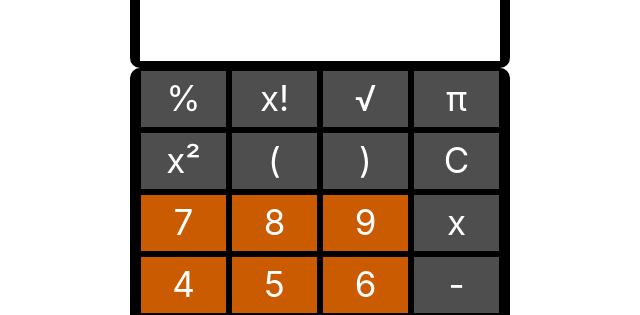
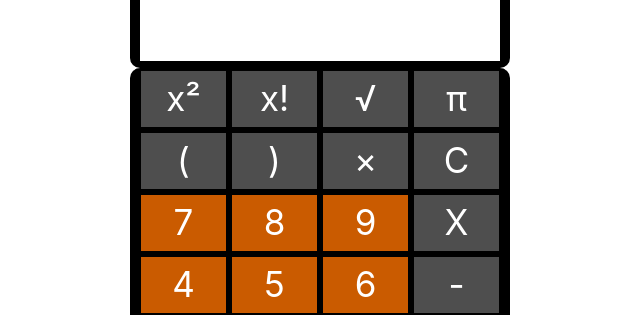
Before and after one commit to mahnoor-ali/LGM-Internship-WebDevelopment, a React (Create React App) app in the folder calculator/: page / in a window 1280 px wide. Shown: the part 158-473 px from the top of the page, without its empty margins (320-960 px from the left). Built offline with nearby package versions, Linux system fonts and the light colour scheme.

Commit message:
bug resolved and cancel entry function added

```diff
--- a/calculator/src/components/Calculator.js
+++ b/calculator/src/components/Calculator.js
@@ -8,11 +8,10 @@ export default function Calculator() {
     const [expression, setExpression] = useState('');
     const [visibleExpression, setVisibleExpression] = useState('');
     // const buttonsList = ['x²', 'log', 'ln', '(', ')', 'x!', 'C', 'CE', '%', '/', 'sin', '7', '8', '9', 'x', 'cos', '4', '5', '6', '-', 'tan', '1', '2', '3', '+', '√', 'π', '0', '.', '='];
-    const buttonsList = ['%', 'x!', '√', 'π', 'x²', '(', ')', 'C', '7', '8', '9', 'x', '4', '5', '6', '-', '1', '2', '3', '/', '.', '0', '=', '+'];
+    const buttonsList = ['x²', 'x!', '√', 'π', '(', ')', '×', 'C', '7', '8', '9', 'X', '4', '5', '6', '-', '1', '2', '3', '/', '.', '0', '=', '+'];
     const operand = ['0', '1', '2', '3', '4', '5', '6', '7', '8', '9'];
     const operatorFirst = ['(', '√']; //contains those operators that can be first in the expression
     const operatorLater = ['x²', 'x!', '%', '/', '-', '+', '*']; //contains those operators that cannot be first in the expression
-
 
     function Factorial(n) {
         var ans = 1;
@@ -25,11 +24,42 @@ export default function Calculator() {
         setExpression('');
     }
 
+    const clear = () => {    //clear screen
+        setExpression('');
+        setVisibleExpression('');
+        setResult('');
+        setLastCharacter('');
+    }
+
+    const clearEntry = () => {
+        setExpression(expression.slice(0, -1));
+        setVisibleExpression(expression.slice(0, -1));
+        setLastCharacter(expression.slice(expression.length - 1));
+    }
+
+    // check expression validity then evaluate the expression
+    const evaluate = () => {
+        if (expression.includes('(')) {
+            let count = 0;
+            for (let i = 0; i < expression.length; i++) {
+                if (expression[i] === '(') {
+                    count++;
+                }
+                else if (expression[i] === ')') {
+                    count--;
+                }
+            }
+            count === 0 ? setResult(eval(expression)) : setResult("BAD EXPRESSION");
+            setVisibleExpression(expression);
+        }
+        else {
+            setResult(eval(expression));
+            setVisibleExpression(expression);
+        }
+    }
+
+
     const evaluateExpression = (character) => {
-        if (character === 'x') {
-            character = "*";
-        }
-
         //if its invalid expression, return error and clear the screen and expression
         if ((lastCharacter === '' || (operatorFirst.includes(lastCharacter))) && (operatorLater.includes(character))) {
             // to avoid adding multiple operators in a row that results in an error
@@ -47,12 +77,15 @@ export default function Calculator() {
             reset();
         }
         else {
+            if (character === 'x') {
+                character = "*";
+            }
+            if ((character !== '=') && (character !== 'CE') && (character !== 'C')) {
+                setExpression(expression + character);
+            }
             if ((lastCharacter === '√') && (operand.includes(character))) {
                 let resultt = Math.sqrt(character);
                 setResult(resultt);
-            }
-            if (character === '%') {
-                setResult(lastCharacter / 100);
             }
             if (character === 'x!') {
                 character = "!";
@@ -68,40 +101,24 @@ export default function Calculator() {
             if (character === 'x²') {
                 character = "**2";
             }
-            if ((character !== '=') && (character !== 'CE') && (character !== 'C')) {
-                setExpression(expression + character);
+            //if its a valid expression and equal is pressed, evaluate it and display the result
+            if (character === '=') {
+                evaluate();
             }
-            //if its a valid expression OR equal is pressed, evaluate it and display the result
-            if (character === '=') {
-                //if its a valid expression OR equal is pressed, evaluate it and display the result
-                let resultt = eval(expression);
-                setResult(resultt);
-                setLastCharacter(character);
+            if (character === 'C') {
+                clear();
             }
-
-            if ((character === 'C') || (character === 'CE')) {
-                setLastCharacter('');
-                setExpression('');
-                setResult('');
+            if (character === '×') {
+                clearEntry();
             }
             else {
                 setLastCharacter(character); //update the last character
             }
         }
-
-        //set visibleExpression to last 19 characters of expression
-        if (expression.length > 19) {
-            setVisibleExpression(expression.substring(expression.length - 19, expression.length));
-        }
-        else {
-            setVisibleExpression(expression);
-        }
-
     }
 
-
     useEffect(() => {
-        //set visibleExpression to last 19 characters of expression
+        //visibleExpression = characters that fits screen size i.e last 19 characters of expression
         if (expression.length > 19) {
             setVisibleExpression(expression.substring(expression.length - 19, expression.length));
         }
```
